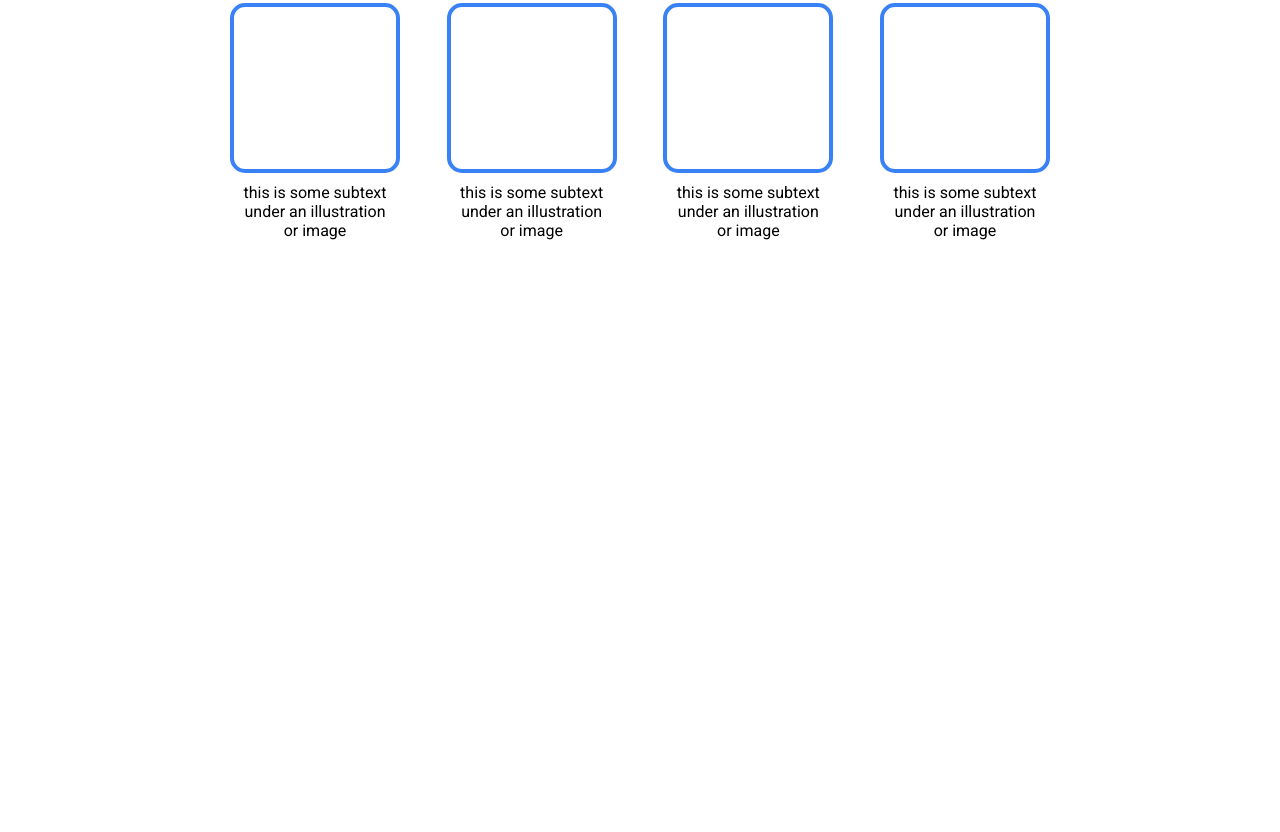
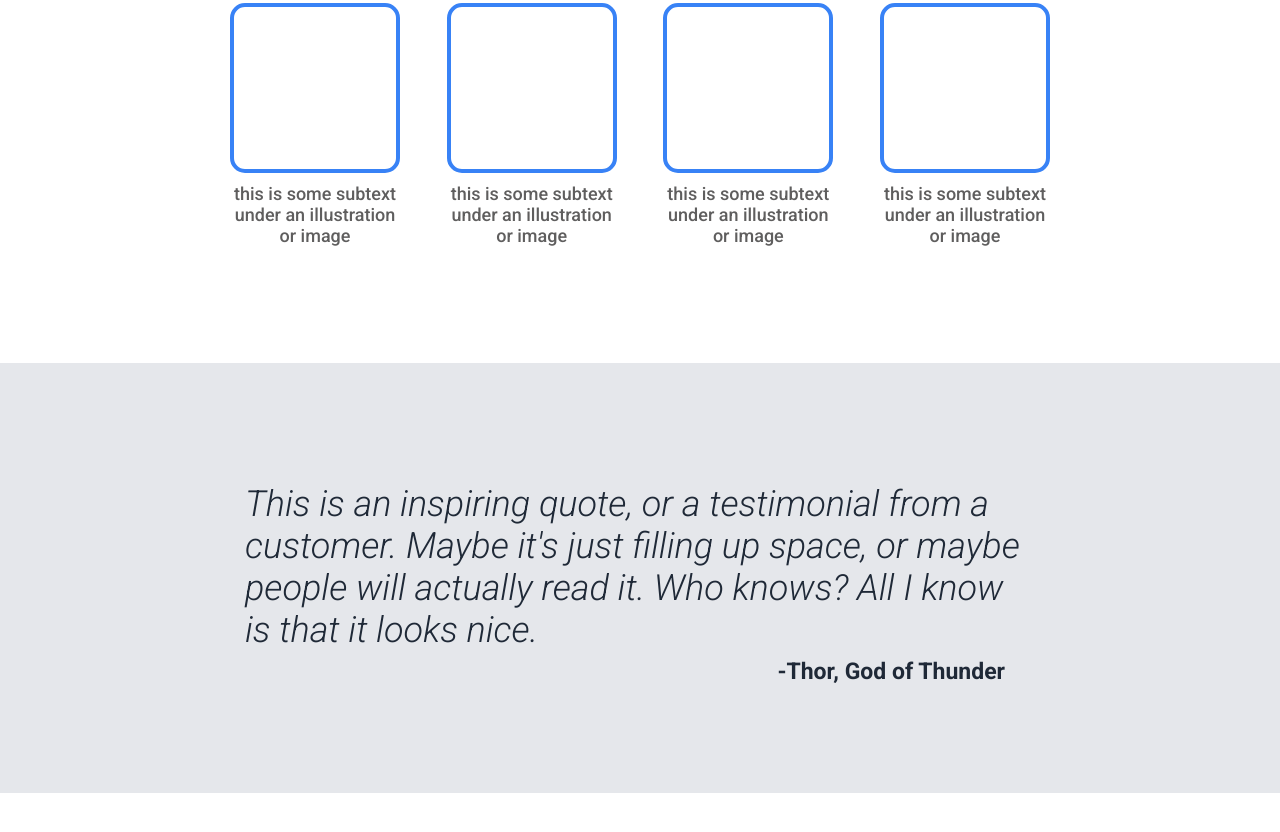
Before and after one commit to incioz/landing-page, a plain HTML site: page index.html in a window 1280 px wide. Shown: the part 672-1504 px from the top of the page. Before the commit the page ends 1020 px from the top, so only its background shows below. Drawn offline with Linux system fonts and the light colour scheme.

Commit message:
Finish quote section

```diff
--- a/index.html
+++ b/index.html
@@ -8,16 +8,16 @@
     <link rel="stylesheet" type="text/css" href="style.css"/>
     <link rel="preconnect" href="https://fonts.googleapis.com">
     <link rel="preconnect" href="https://fonts.gstatic.com" crossorigin>
-    <link href="https://fonts.googleapis.com/css2?family=Roboto:wght@400;700;900&display=swap" rel="stylesheet"></head>
+    <link href="https://fonts.googleapis.com/css2?family=Roboto:ital,wght@0,500;0,700;0,900;1,300&display=swap" rel="stylesheet"></head>
 <body>
     <div class="heading-section">
             <div class="top-bar">
                 <div class="header-links">
                     <div class="header-logo">Header Logo</div>
                     <div class="links">
-                        <div class="link">header link one</div>
-                        <div class="link"> header link two</div>
-                        <div>header link three</div>
+                        <a class="link" href="">header link one</a>
+                        <a class="link" href="""> header link two</a>
+                        <a class="link" href="">header link three</a>
                 </div>
             </div>
         </div>
@@ -63,5 +63,18 @@
             </div>
         </div>
     </div>
+
+    <div class="quote-section">
+        <div class="quote-container">
+            <div class="quote">This is an inspiring quote, or a testimonial from a customer. Maybe it's just filling up space, or maybe people will actually read it. Who knows? All I know is that it looks nice.</div>
+        </div>
+
+        <div class="author-container">
+            <div class="author">-Thor, God of Thunder</div>
+        </div>
+    </div>
+
+
+    <div class="signup-section"></div>
 </body>
 </html>
--- a/style.css
+++ b/style.css
@@ -38,6 +38,8 @@
 
 .link {
     margin-right: 30px;
+    text-decoration: none;
+    color: #fff;
 }
 
 .lower-header {
@@ -94,10 +96,11 @@
 
 .random-info-section {
     padding-top: 53px;
-    height: 485px;
+    height: 500px;
 }
 
 .info-header {
+    color: #1F2937;
     display: flex;
     justify-content: center;
     font-size: 36px;
@@ -133,11 +136,51 @@
 .captions {
     display: flex;
     justify-content: space-between;
-    width:800px;
+    width:820px;
 }
 
 .caption {
     margin-top: 10px;
-    width: 150px;
+    width: 170px;
     text-align: center;
+    color:#5f5e5e;
+    font-size: 18px;
 }
+
+.quote-section {
+    background-color: #E5E7EB;
+    height: 430px;
+    color: #1F2937;
+}
+
+.quote-container {
+    display: flex;
+    justify-content: center;
+    padding-top: 120px;
+}
+
+.quote {
+    font-size: 36px;
+    font-style:italic;
+    font-weight: 100;
+    width: 790px;
+}
+
+.author-container {
+    display: flex;
+    justify-content: center;
+}
+
+.author {
+    font-weight: 700;
+    font-size: 23px;
+    width: 730px;
+    height: 40px;
+    align-items: center;
+    display: flex;
+    justify-content: flex-end;
+}
+
+.signup-section {
+    height: 1000px;
+}
```
